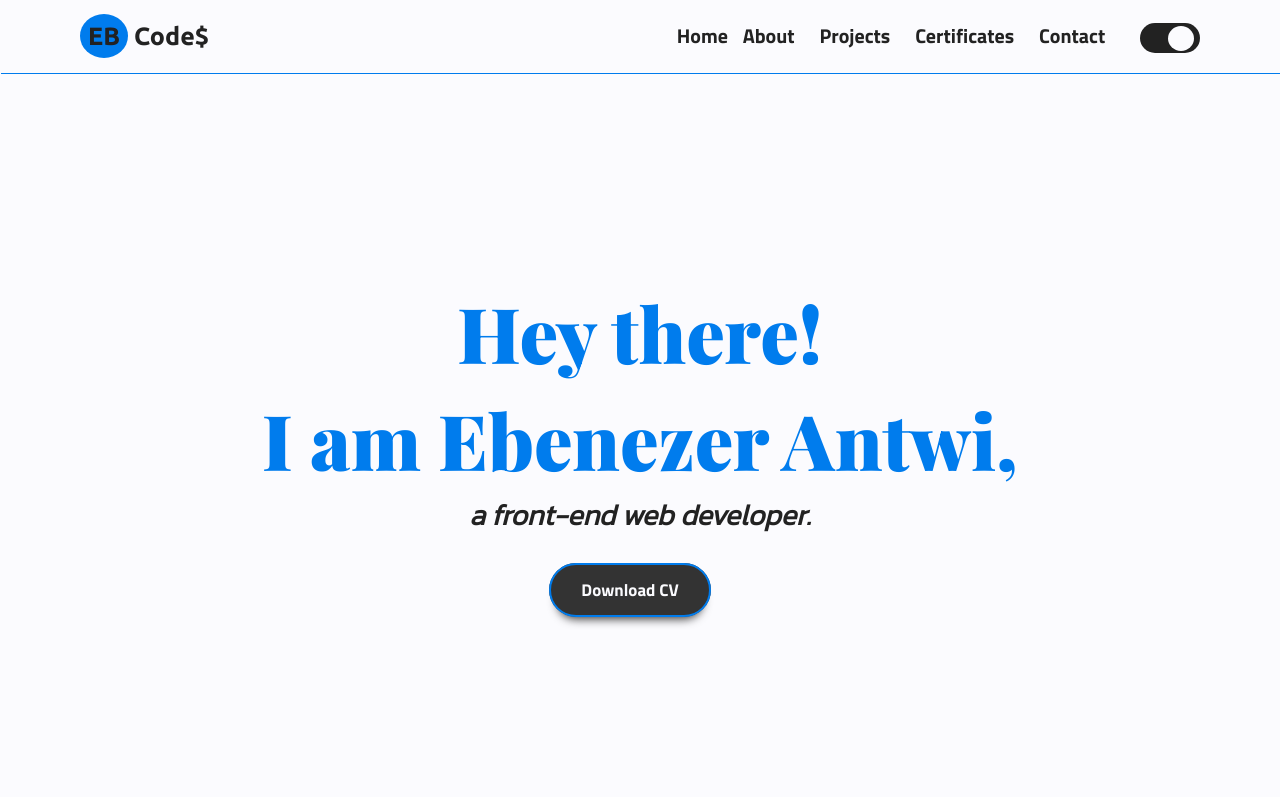
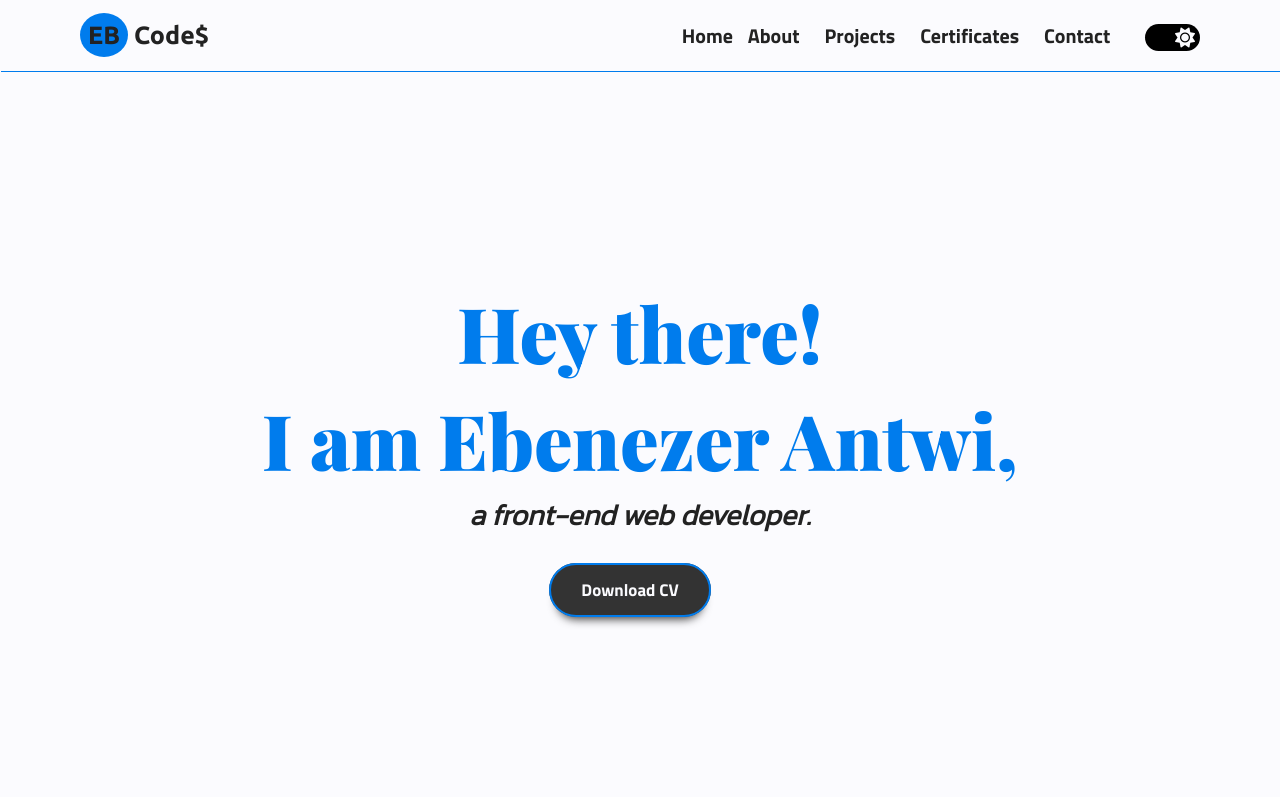
Before and after one commit to kwadwoambitious/My-Personal-Portfolio-Website, a plain HTML site: page index.html in a window 1280 px wide. Both pictures are taken after a click on the element 1158 px from the left and 38 px from the top of the page. Shown: the top 797 px of the page. Drawn offline with nearby package versions, Linux system fonts and the light colour scheme; a web font is replaced by a local one.

Commit message:
Changed the styling of the light and dark mode

```diff
--- a/index.html
+++ b/index.html
@@ -34,7 +34,9 @@
 
                     <!--dark and light section-->
                     <div class="light-and-dark-container">
-                        <div class="switch-button"></div>
+                        <div class="switch-button">
+                            <i class="fa-solid fa-moon"></i>
+                        </div>
                     </div>
                 </ul>
 
@@ -46,7 +48,6 @@
                 </div>
             </nav>
         </header>
-
         <!--home section-->
        <section id="home-section">
             <!--home section h1 elements-->
--- a/index.js
+++ b/index.js
@@ -78,6 +78,7 @@ switchButton.addEventListener('click', () =>{
   if(document.body.classList.contains('is-toggled')){
     document.body.classList.remove('is-toggled');
     switchButton.classList.remove('is-switched');
+    switchButton.innerHTML = '<i class="fa-solid fa-moon"></i>';
     navLinks.forEach(function(link){
         link.style.color = '#fbfbfe';
     });
@@ -85,7 +86,7 @@ switchButton.addEventListener('click', () =>{
         value.style.background = '#fbfbfe';
         value.style.color = '';
     });
-    switchButton.style.background = '#222';
+    switchButton.style.color = '#222';
     header.style.background = '#222';
     lightAndDarkContainer.style.background = '#fbfbfe';
     mainMenu.classList.remove('light-mode');
@@ -97,9 +98,10 @@ switchButton.addEventListener('click', () =>{
   */
   else{
     document.body.classList.add('is-toggled');
-    switchButton.style.background = '#fbfbfe';
+    switchButton.style.color = '#fbfbfe';
     switchButton.classList.add('is-switched');
-    lightAndDarkContainer.style.background = '#222';
+    switchButton.innerHTML = '<i class="fa-solid fa-sun"></i>';
+    lightAndDarkContainer.style.background = 'black';
     header.style.background = '#fbfbfe';
     navLinks.forEach(function(link){
         link.style.color = '#222';
--- a/style.css
+++ b/style.css
@@ -100,9 +100,9 @@ nav .main-menu a:hover{
 
 /* light and dark mode styling */
 .light-and-dark-container{
-    width: 60px;
-    height: 30px;
-    padding-top:  3px;
+    width: 55px;
+    height: 27px;
+    padding-top:  2px;
     padding-bottom: 2px;
     background-color: var(--white-color);
     border-radius: 60px;
@@ -112,13 +112,11 @@ nav .main-menu a:hover{
     margin-left: 20px;
 }
 .light-and-dark-container .switch-button{
-    width: 26px;
     height: 100%;
-    margin-left: 5px;
-    background-color: var(--dark-color);
-    border-radius: 50%;
+    margin-left: 7px;
     transition: 0.5s ease-in-out;
     cursor: pointer;
+    color: black;
 }
 .is-switched{
     transform: translateX(23px);
```
